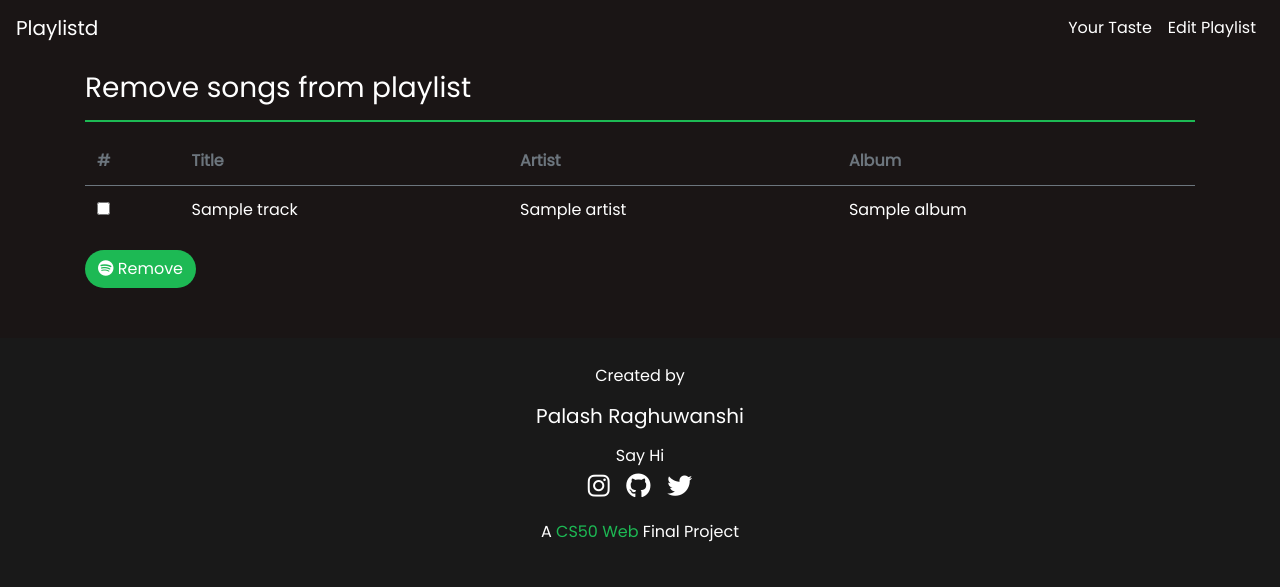
After one commit to raghupalash/playlistd, a Django app: template app/templates/app/edit_tracks.html in a window 1280 px wide. The commit adds this page. Shown: the top 587 px of the page. Run offline with Django 3.2, Linux system fonts and the light colour scheme; the template is opened without the code that fills it: most values are stand-ins (such as "Sample title", 1, 10 or a date in 2020); some libraries are stand-ins or nearby versions.

Commit message:
Implement Remove songs from playlist, tired, but productive night

```diff
--- a/app/static/app/styles.css
+++ b/app/static/app/styles.css
@@ -193,6 +193,10 @@ input:focus, textarea:focus, select:focus{
 }
 
 footer {
+    position:relative;
+    bottom:0;
+    width:100%;
+    height:250px;   /* Height of the footer */
     background: black;
 }
 
--- /dev/null
+++ b/app/templates/app/edit_tracks.html
@@ -0,0 +1,44 @@
+{% extends 'app/layout.html' %}
+
+{% block body %}
+<div class="container add-to-playlist">
+    <h3 class="heading">Remove songs from playlist</h3>
+    <form id="recently-add-form" action="{% url 'edit' %}" method="POST">
+        {% csrf_token %}
+        <input type="hidden" name="playlist_id" value="{{ playlist_id }}">
+        <table class="table table-borderless">
+            <thead>
+                <tr>
+                    <th class="text-muted">#</th>
+                    <th class="text-muted">Title</th>
+                    <th class="text-muted">Artist</th>
+                    <th class="text-muted mobile-hidden">Album</th>
+                </tr>
+            </thead>
+            {% for track in tracks %}
+                <tbody>
+                <tr>
+                    <th scope="row">
+                        <input name="track_id" value="{{ track.track.id }}" type="checkbox">
+                    </th>
+                    <td>{{ track.track.name }}</td>
+                    <td>
+                        {% for artist in track.track.artists %}
+                            {% if not forloop.first %}
+                                <span>, </span>
+                            {% endif %}
+                            <span>{{ artist.name }}</span>
+                        {% endfor %}
+                    </td>
+                    <td class="mobile-hidden">{{ track.track.album.name }}</td>
+                </tr>
+                </tbody>
+            {% endfor %}
+        </table>
+        <button class="btn btn-md spotify-btn" style="margin-bottom: 50px;">
+            <i class="fab fa-spotify"></i>
+            Remove
+        </button>
+    </form>
+</div>
+{% endblock %}
--- a/app/templates/app/index.html
+++ b/app/templates/app/index.html
@@ -16,6 +16,7 @@
                         <a href="{% url 'sign_out' %}">Logout</a>
                     </button>
                 </div>
+                <div class="text-muted text-small" style="margin-top: 40px;">Swipe down</div>
                 <div>
                     <i class="fas fa-chevron-down text-muted"></i>
                 </div>
--- a/app/templates/app/layout.html
+++ b/app/templates/app/layout.html
@@ -31,14 +31,17 @@
                 <div class="collapse navbar-collapse" id="navbarNavAltMarkup">
                   <div class="navbar-nav ml-auto">
                     <a class="nav-link" href="{% url 'your_taste' %}">Your Taste</a>
-                    <a class="nav-link" href="#">Playlist Magic</a>
+                    <a class="nav-link" href="{% url 'edit' %}">Edit Playlist</a>
                   </div>
                 </div>
             </nav>
         </header>
 
-        {% block body %}
-        {% endblock %}
+        <main class="main-container">
+            {% block body %}
+            {% endblock %}
+        </main>
+
         <footer>
             <p>
                 <p>Created by </p>
--- a/app/urls.py
+++ b/app/urls.py
@@ -5,6 +5,8 @@ urlpatterns = [
     path('', views.index, name="index"),
     path('add/<str:type>', views.add, name="add"),
     path('add/<str:type>/<int:limit>', views.add, name="show_more"),
+    path('edit', views.edit, name="edit"),
+    path('edit/<str:id>', views.edit, name="edit_playlist"),
     path('your_taste', views.taste, name="your_taste"),
     path('sign_out', views.sign_out, name="sign_out")
 ]
```
Also changed, not shown: app/templates/app/edit.html (added, +30 -0 lines), app/views.py (+41 -0 lines), 1 other file.
